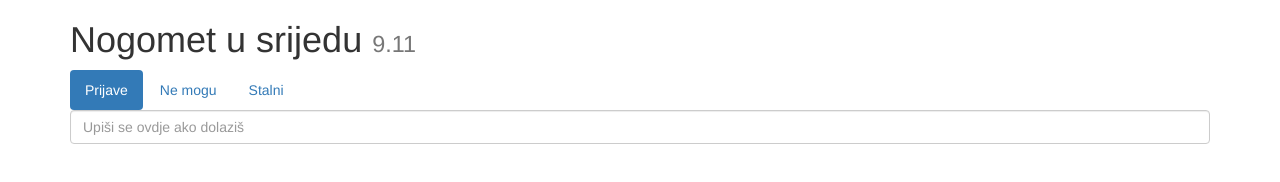
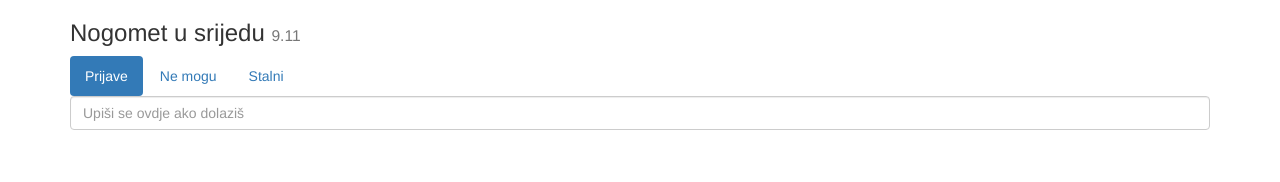
Before and after one commit to OpossumGit/footywednesdays, a website: page static/index.html in a window 1280 px wide. Shown: the top 182 px of the page. Drawn offline with Linux system fonts and the light colour scheme; no server answers.

Commit message:
smanjen naslov

```diff
--- a/static/index.html
+++ b/static/index.html
@@ -23,7 +23,7 @@
 
     <div class="container">
       <div ng-controller="NextWednesdayController as nwc">
-       <h1>Nogomet u srijedu <small>{{nwc.day}}.{{nwc.month}}</small></h1>
+       <h3>Nogomet u srijedu <small>{{nwc.day}}.{{nwc.month}}</small></h3>
       </div>
 
       <ul class="nav nav-pills">
```
